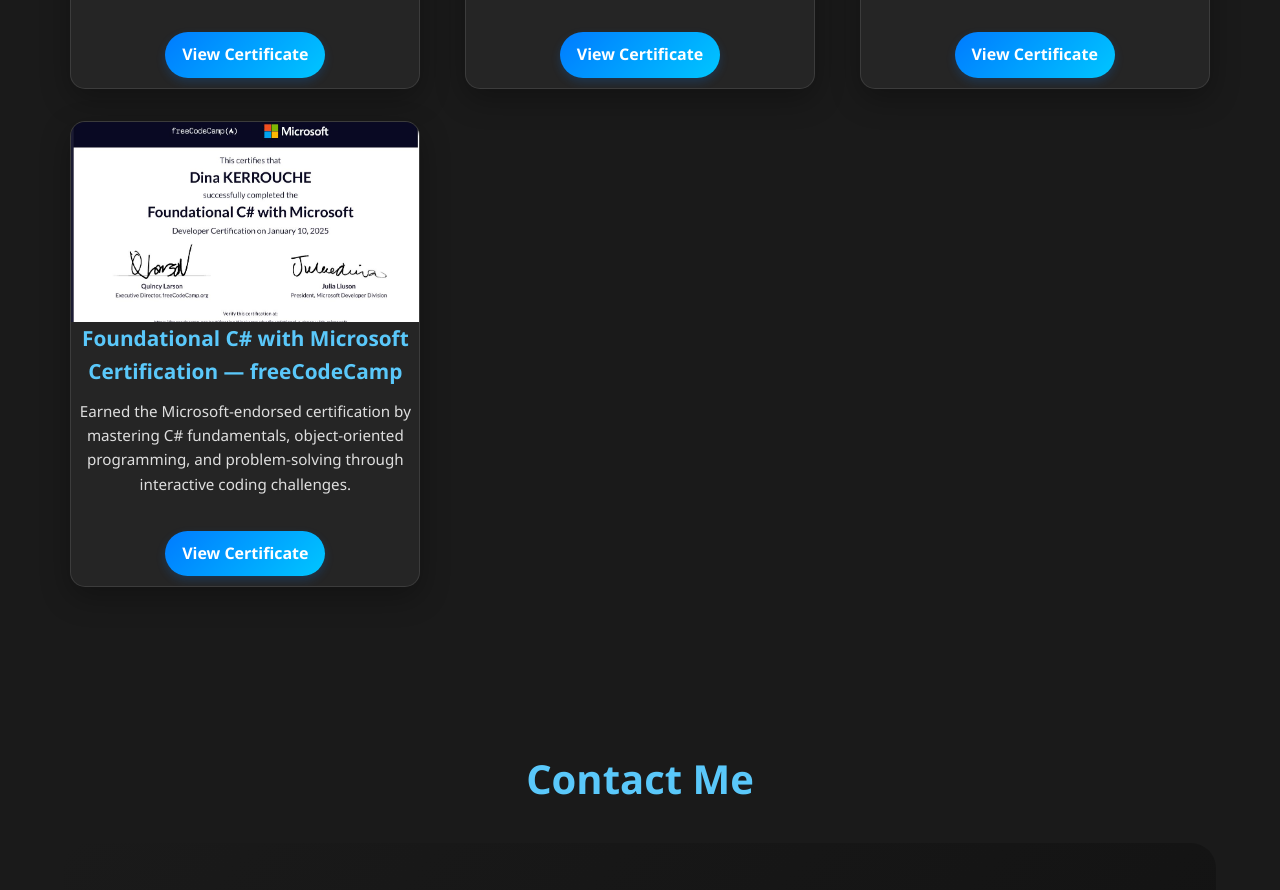
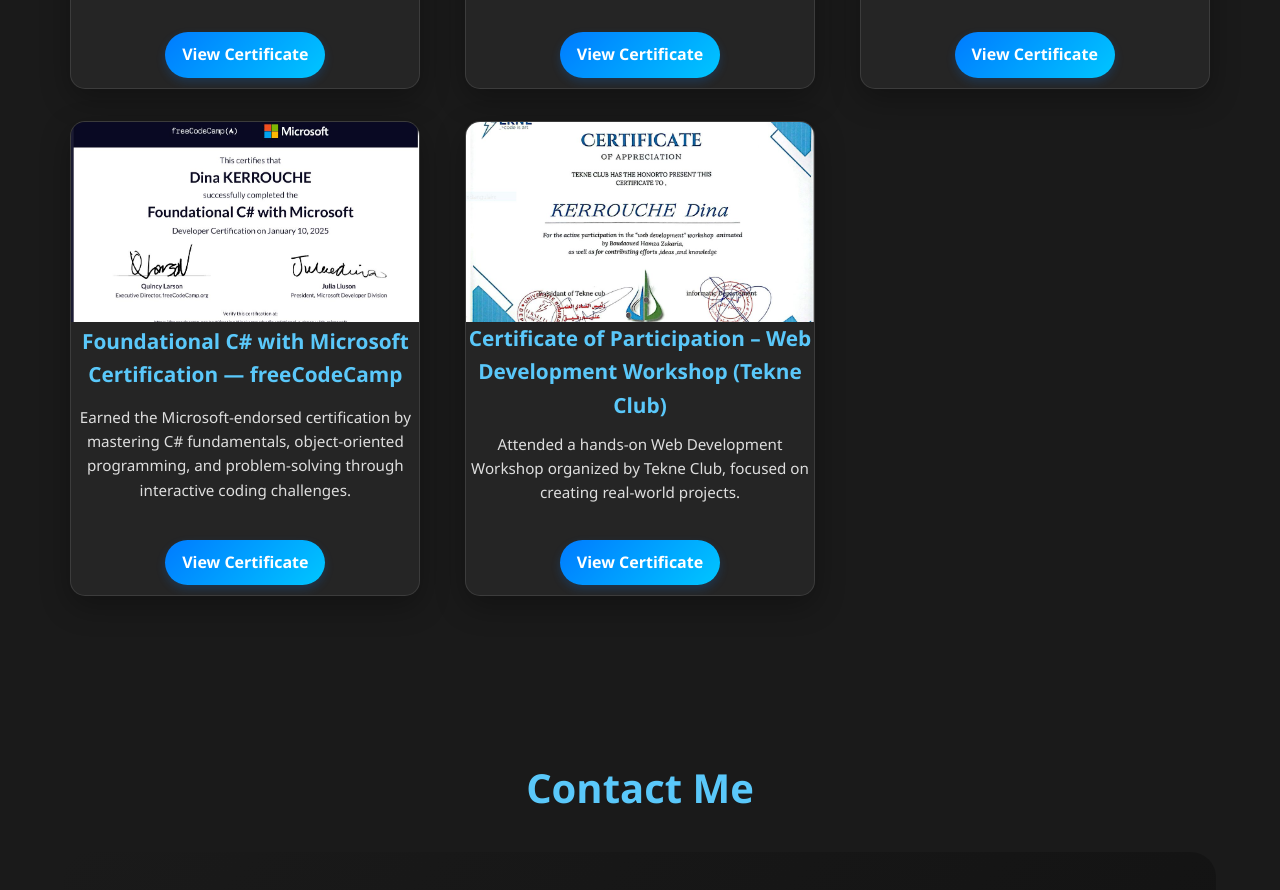
Before and after one commit to dina2023-dotcom/my_portfolio, a plain HTML site: page index.html in a window 1280 px wide. Shown: the part 3230-4120 px from the top of the page. Drawn offline with Linux system fonts and the light colour scheme.

Commit message:
Added PDF file and updated project

```diff
--- a/index.html
+++ b/index.html
@@ -140,6 +140,12 @@
                 <p>Earned the Microsoft-endorsed certification by mastering C# fundamentals, object-oriented programming, and problem-solving through interactive coding challenges.</p>
                 <a href="https://www.freecodecamp.org/certification/dinakerrouche/foundational-c-sharp-with-microsoft" target="_blank" class="btn">View Certificate</a>
             </div>
+            <div class="certificate-card">
+                <img src="img/cert5.JPG" alt="Certificate 5">
+                <h3>Certificate of Participation – Web Development Workshop (Tekne Club)</h3>
+                <p>Attended a hands-on Web Development Workshop organized by Tekne Club, focused on creating real-world projects.</p>
+                <a href="attestation club.pdf" target="_blank" class="btn">View Certificate</a>
+            </div>
         </div>
     </section>
 
```
Also changed, not shown: img/cert5.JPG (added), 2 other files.
